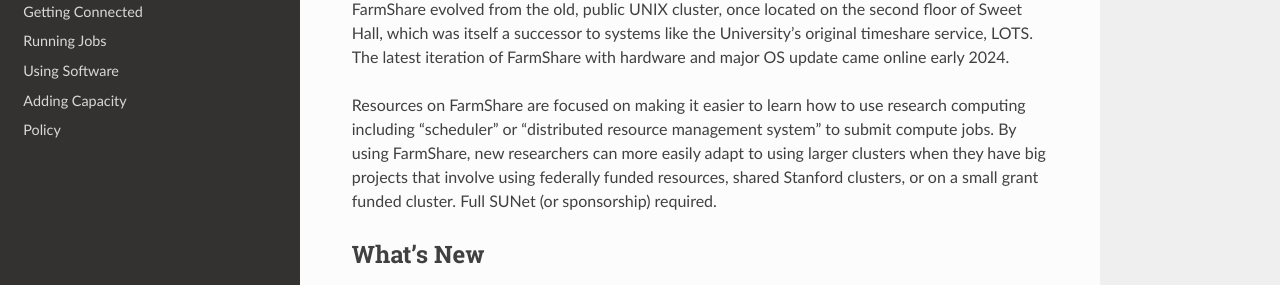
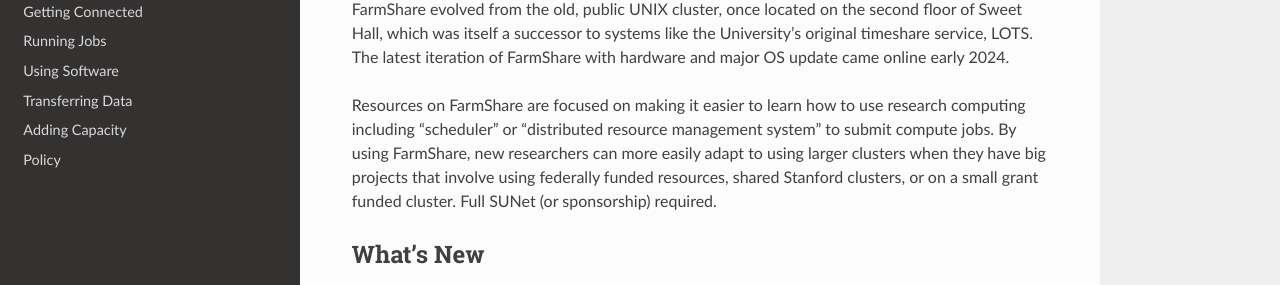
Before and after one commit to stanford-rc/farmshare-docs, an MkDocs documentation site: the page built from docs/index.md, in a window 1280 px wide. Shown: the part 258-543 px from the top of the page. Built offline with MkDocs 1.6.1, drawn with Linux system fonts in a browser that asks for light colours; nearby versions of some CDN libraries.

Commit message:
added dtn section

```diff
--- a/mkdocs.yml
+++ b/mkdocs.yml
@@ -19,5 +19,6 @@
   - "Getting Connected": connecting.md
   - "Running Jobs": slurm.md
   - "Using Software": software.md
+  - "Transferring Data": transfer.md
   - "Adding Capacity": capacity.md
   - Policy: policy.md
```
